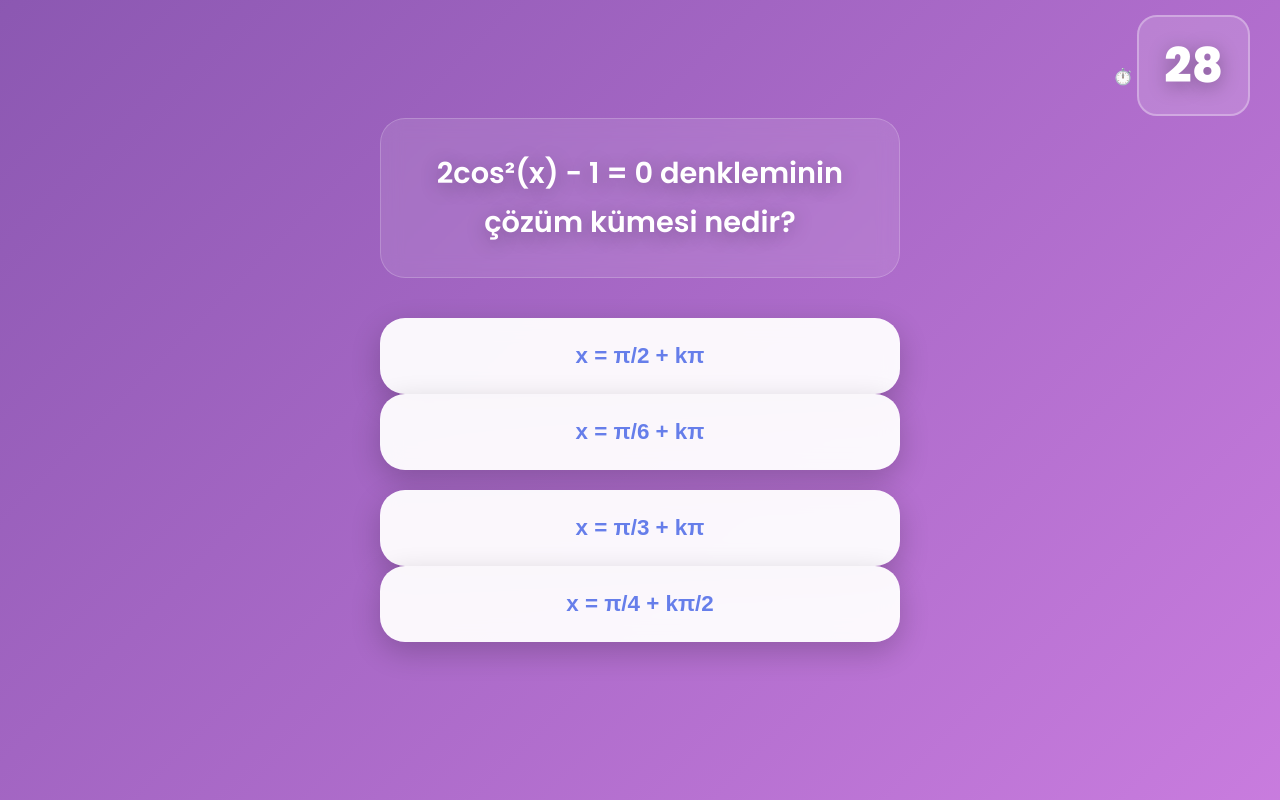
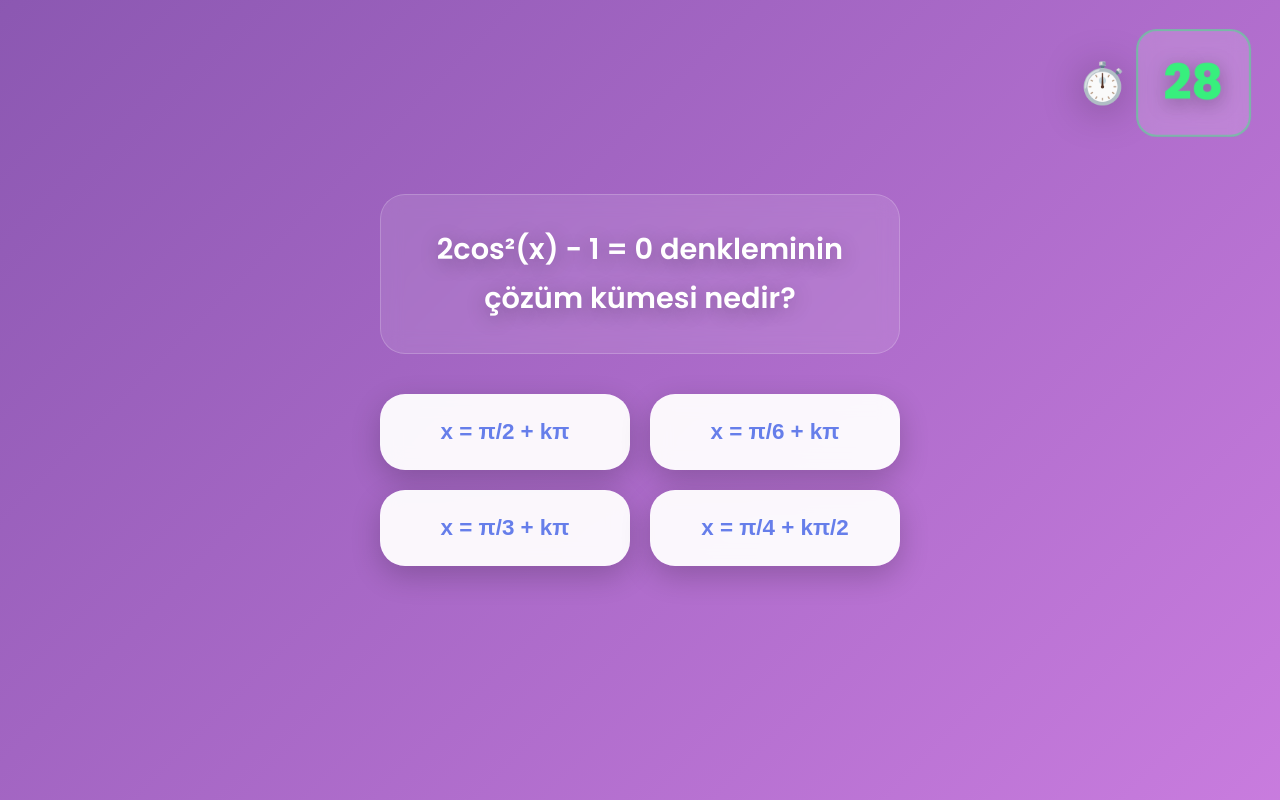
Before and after one commit to smyaltrigoyolu/trigo-yolu, a plain HTML site: page index.html in a window 1280 px wide. Both pictures are taken after a click on the button "KOLAY". Drawn offline with Linux system fonts and the light colour scheme.

Commit message:
Update style.css

```diff
--- a/style.css
+++ b/style.css
@@ -105,12 +105,12 @@ body {
 }
 
 .difficulty-btn.easy {
-    background: linear-gradient(135deg, #00b09b 0%, #96c93d 100%);
+    background: linear-gradient(135deg, #11998e 0%, #38ef7d 100%);
     color: white;
 }
 
 .difficulty-btn.medium {
-    background: linear-gradient(135deg, #f093fb 0%, #f5576c 100%);
+    background: linear-gradient(135deg, #667eea 0%, #764ba2 100%);
     color: white;
 }
 
@@ -149,20 +149,29 @@ body {
     position: absolute;
     top: 30px;
     right: 30px;
+    display: flex;
+    align-items: center;
+    gap: 10px;
+}
+
+.timer-icon {
+    font-size: 2.5rem;
+    filter: drop-shadow(0 4px 20px rgba(0, 0, 0, 0.3));
 }
 
 .timer {
     font-size: 3rem;
     font-weight: 800;
-    color: white;
+    color: #38ef7d;
     text-shadow: 0 4px 20px rgba(0, 0, 0, 0.3);
     background: rgba(255, 255, 255, 0.15);
     backdrop-filter: blur(10px);
     -webkit-backdrop-filter: blur(10px);
     padding: 15px 25px;
     border-radius: 20px;
-    border: 2px solid rgba(255, 255, 255, 0.3);
+    border: 2px solid rgba(56, 239, 125, 0.5);
     animation: pulse 1s ease-in-out infinite;
+    transition: color 0.5s ease, border-color 0.5s ease;
 }
 
 @keyframes pulse {
@@ -179,6 +188,13 @@ body {
     background: rgba(255, 107, 107, 0.2);
     border-color: rgba(255, 107, 107, 0.5);
     animation: pulse-warning 0.5s ease-in-out infinite;
+}
+
+.timer.critical {
+    color: #ff0000;
+    background: rgba(255, 0, 0, 0.2);
+    border-color: rgba(255, 0, 0, 0.5);
+    animation: pulse-warning 0.3s ease-in-out infinite;
 }
 
 @keyframes pulse-warning {
@@ -230,8 +246,14 @@ body {
     margin-bottom: 40px;
 }
 
+.options-row {
+    display: flex;
+    gap: 20px;
+    justify-content: center;
+}
+
 .option-btn {
-    width: 100%;
+    flex: 1;
     padding: 25px 30px;
     font-size: 1.4rem;
     font-weight: 700;
```
